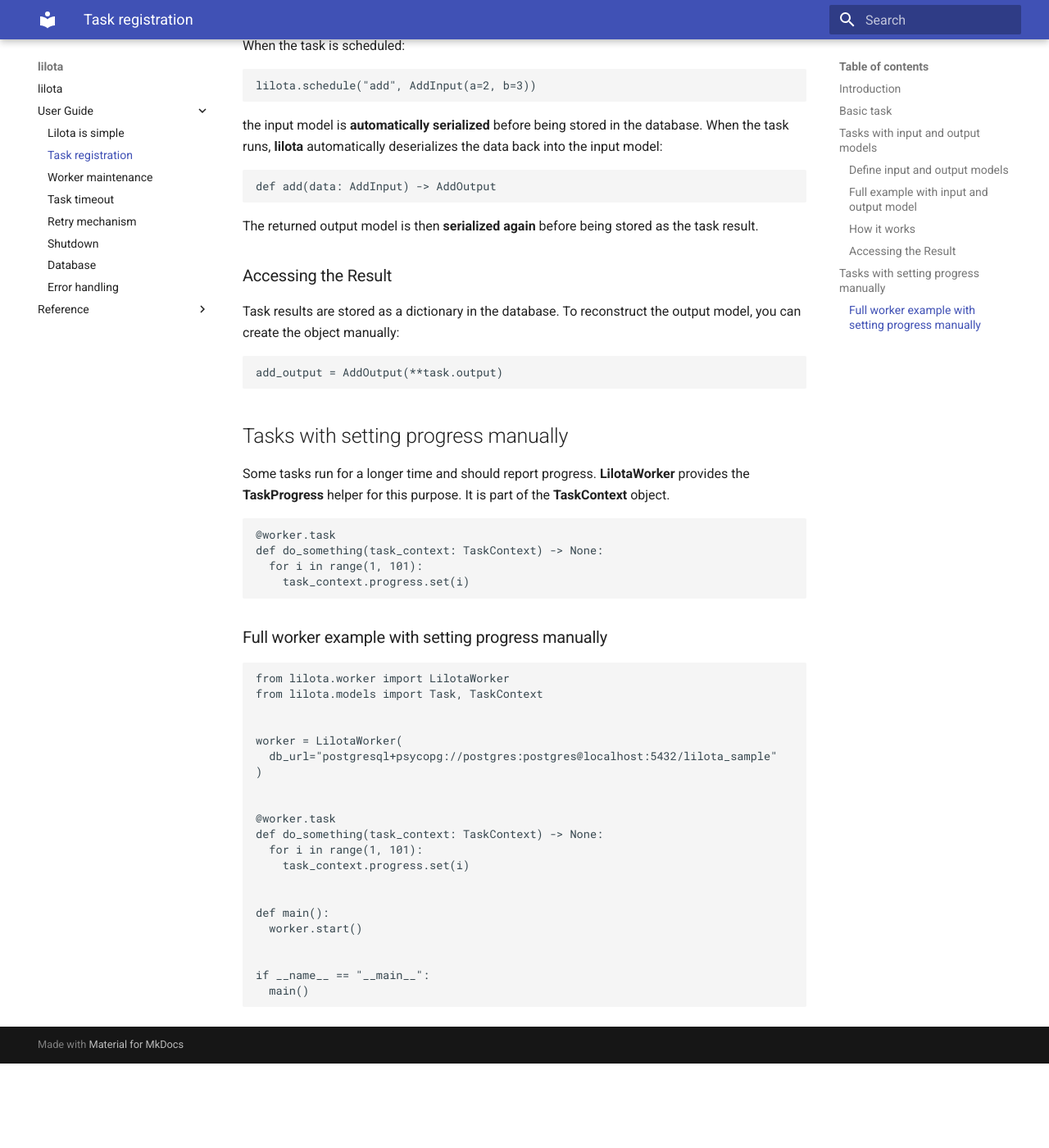
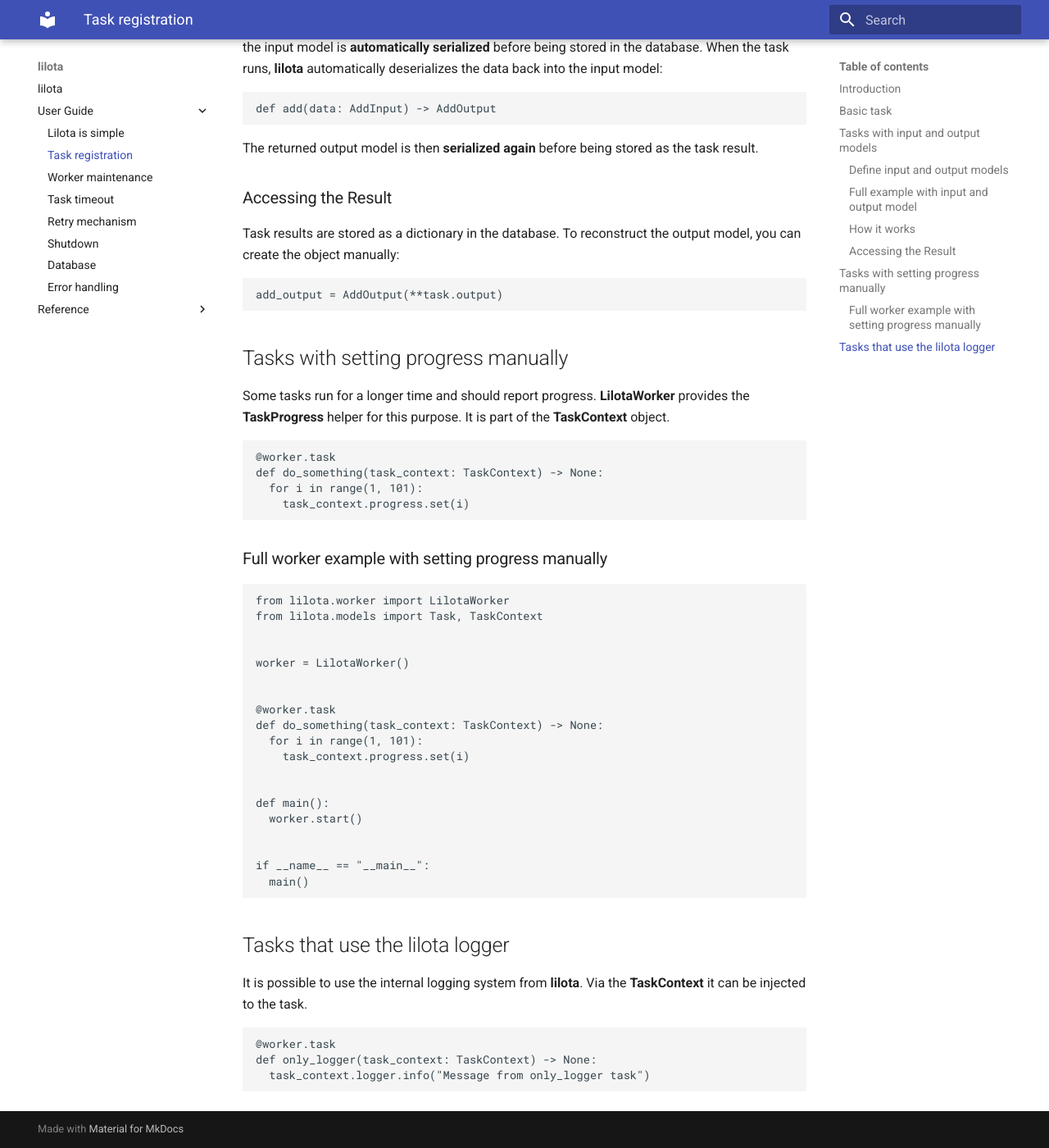
Before and after one commit to tobiasroessler/lilota, an MkDocs documentation site: the page built from docs/task-registration.md, in a window 1280 px wide and 1400 px high, scrolled down 2830 px. Shown: the whole window at 82% size. Built offline with MkDocs 1.6.1 and Material for MkDocs 9.7.7, drawn with Linux system fonts in a browser that asks for light colours; before the commit the page ends 4127 px from its top, so only the background shows below that; some of the changed text lies outside the part shown.

Commit message:
TaskContext introduced

````diff
--- a/docs/task-registration.md
+++ b/docs/task-registration.md
@@ -18,9 +18,7 @@
 ``` python
 from lilota.worker import LilotaWorker
 
-worker = LilotaWorker(
-  db_url="postgresql+psycopg://postgres:postgres@localhost:5432/lilota_sample"
-)
+worker = LilotaWorker()
 
 @worker.task
 def hello_world():
@@ -31,7 +29,6 @@
 
 ``` python
 lilota = Lilota(
-  db_url="postgresql+psycopg://postgres:postgres@localhost:5432/lilota_sample",
   script_path="sample/myscript.py"
 )
 lilota.start()
@@ -112,9 +109,7 @@
   sum: int
 
 
-worker = LilotaWorker(
-  db_url="postgresql+psycopg://postgres:postgres@localhost:5432/lilota_sample"
-)
+worker = LilotaWorker()
 
 
 @worker.task
@@ -175,9 +170,7 @@
 from lilota.models import Task, TaskContext
 
 
-worker = LilotaWorker(
-  db_url="postgresql+psycopg://postgres:postgres@localhost:5432/lilota_sample"
-)
+worker = LilotaWorker()
 
 
 @worker.task
@@ -193,3 +186,14 @@
 if __name__ == "__main__":
   main()
 ```
+
+
+## Tasks that use the lilota logger
+
+It is possible to use the internal logging system from **lilota**. Via the **TaskContext** it can be injected to the task.
+
+``` python
+@worker.task
+def only_logger(task_context: TaskContext) -> None:
+  task_context.logger.info("Message from only_logger task")
+```
````
Also changed, not shown: README.md (+2 -9 lines), docs/database.md (+2 -3 lines), docs/lilota-is-simple.md (+3 -1 lines), 6 other files.
